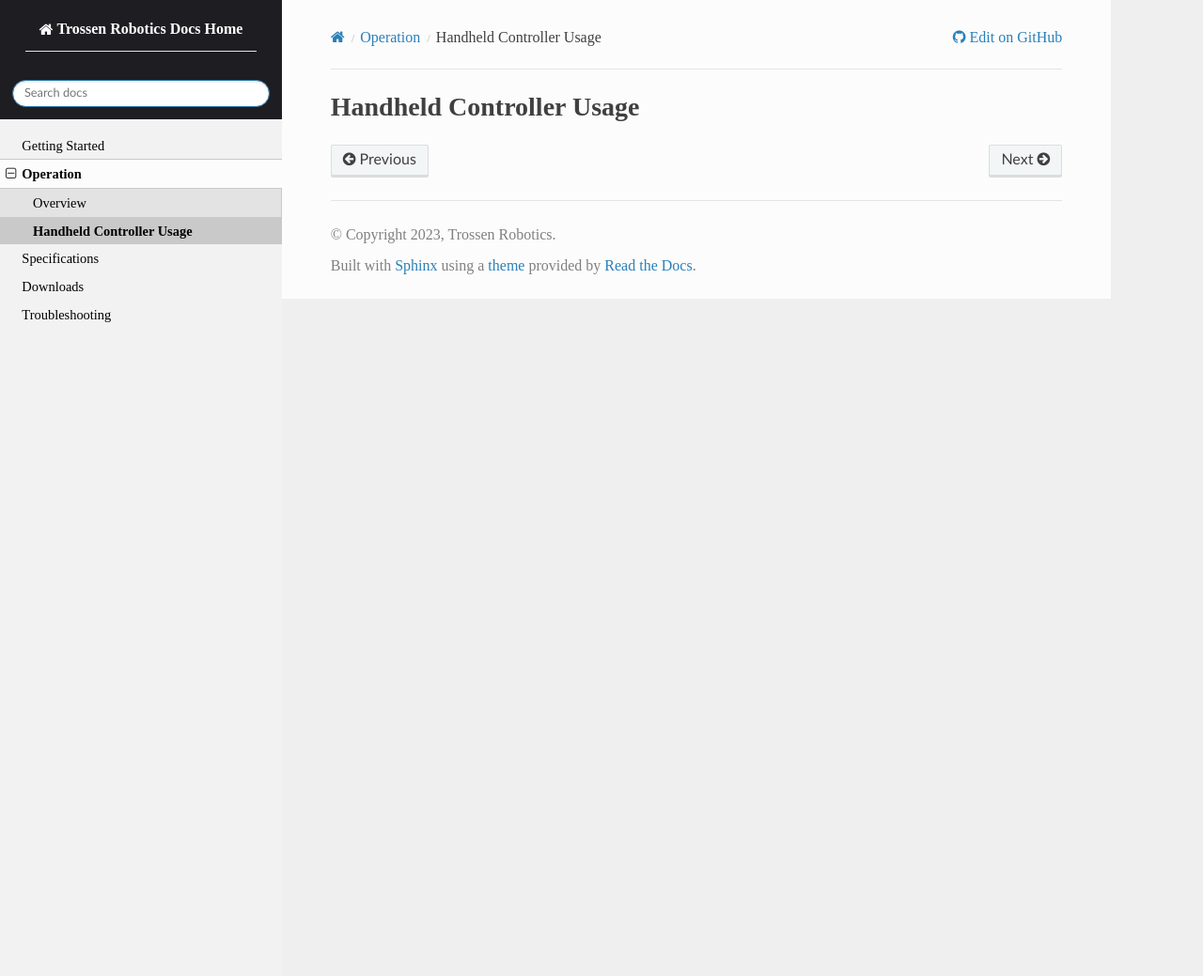
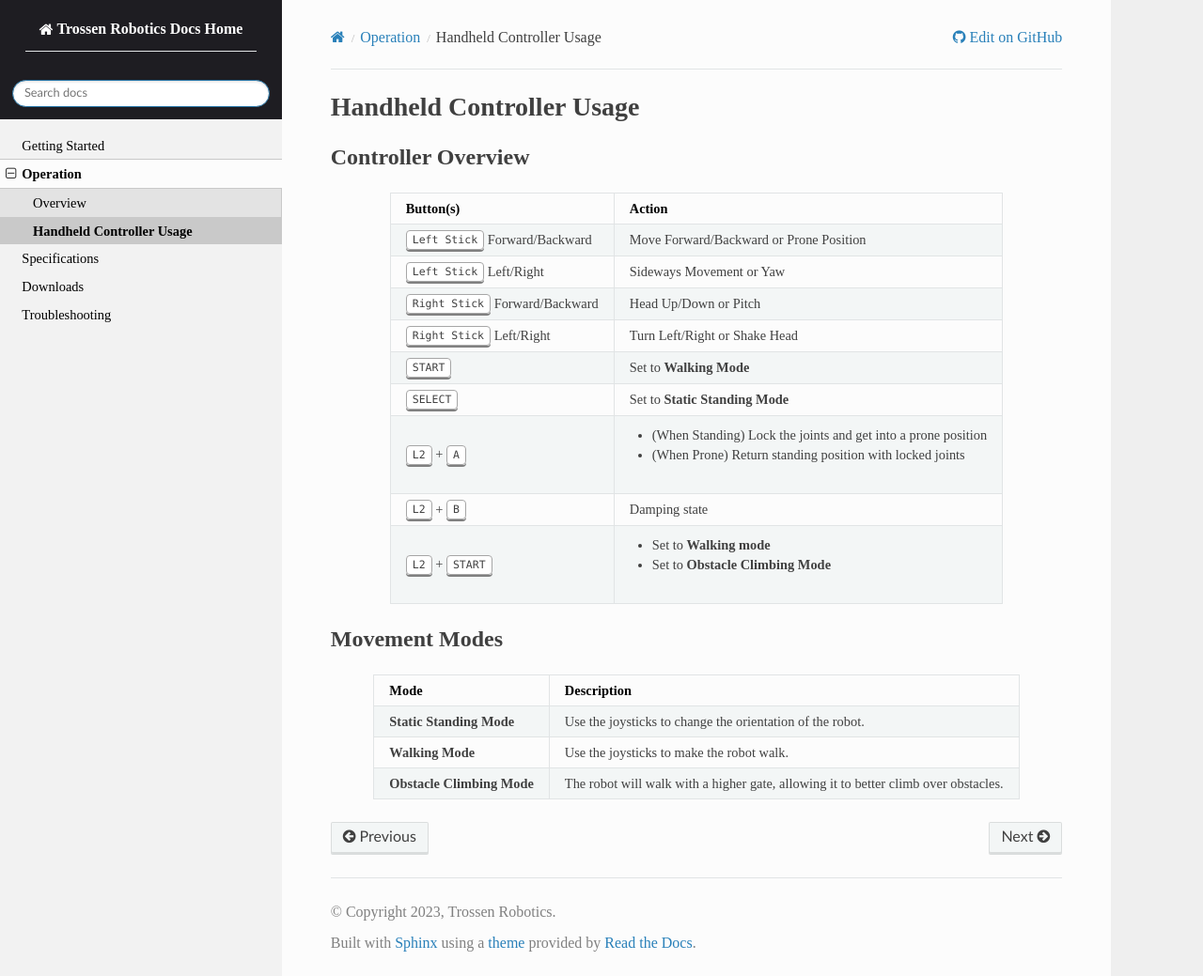
Before and after one commit to TrossenRobotics/unitree_b1_docs, a Sphinx documentation site: the page built from docs/operation/handheld.rst, in a window 1280 px wide and 1039 px high. Shown: the whole window at 94% size. Built offline with Sphinx 7.4.7 and the Read the Docs theme 2.0.0, drawn with Linux system fonts in a browser that asks for light colours; some web fonts are replaced; formulas are drawn with MathJax 3.

Commit message:
Add handheld operation guide

```diff
--- a/docs/operation/handheld.rst
+++ b/docs/operation/handheld.rst
@@ -1,3 +1,49 @@
 =========================
 Handheld Controller Usage
 =========================
+
+Controller Overview
+===================
+
+.. list-table::
+    :align: center
+    :header-rows: 1
+
+    * - Button(s)
+      - Action
+    * - :kbd:`Left Stick` Forward/Backward
+      - Move Forward/Backward or Prone Position
+    * - :kbd:`Left Stick` Left/Right
+      - Sideways Movement or Yaw
+    * - :kbd:`Right Stick` Forward/Backward
+      - Head Up/Down or Pitch
+    * - :kbd:`Right Stick` Left/Right
+      - Turn Left/Right or Shake Head
+    * - :kbd:`START`
+      - Set to **Walking Mode**
+    * - :kbd:`SELECT`
+      - Set to **Static Standing Mode**
+    * - :kbd:`L2` + :kbd:`A`
+      - *   (When Standing) Lock the joints and get into a prone position
+        *   (When Prone) Return standing position with locked joints
+    * - :kbd:`L2` + :kbd:`B`
+      - Damping state
+    * - :kbd:`L2` + :kbd:`START`
+      - *   Set to **Walking mode**
+        *   Set to **Obstacle Climbing Mode**
+
+Movement Modes
+==============
+
+.. list-table::
+    :align: center
+    :header-rows: 1
+
+    * - Mode
+      - Description
+    * - **Static Standing Mode**
+      - Use the joysticks to change the orientation of the robot.
+    * - **Walking Mode**
+      - Use the joysticks to make the robot walk.
+    * - **Obstacle Climbing Mode**
+      - The robot will walk with a higher gate, allowing it to better climb over obstacles.
```
Also changed, not shown: docs/operation/overview.rst (+0 -7 lines).
